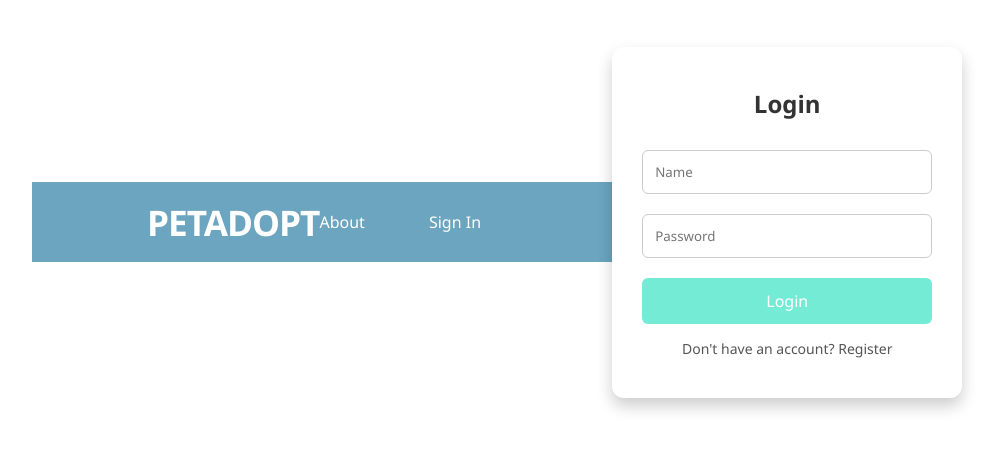
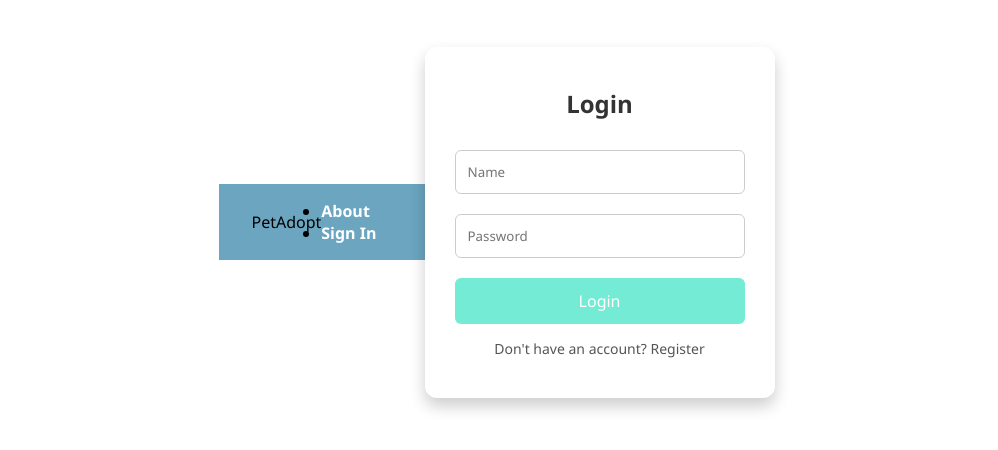
Before and after one commit to Prarthana-05/pet, a website with bundled scripts: page frontend/index.html in a window 1280 px wide. Shown: the part 178-628 px from the top of the page, without its empty margins (143-1141 px from the left). Built offline with nearby package versions, Linux system fonts and the light colour scheme.

Commit message:
login changes

```diff
--- a/frontend/css/styles.css
+++ b/frontend/css/styles.css
@@ -1166,50 +1166,3 @@ button:hover {
   background-color: #5794af;
   transform: translateY(-2px);
 }
-
-
-
-
-/* --- Navbar Container --- */
-.navbar {
-    display: flex;
-    justify-content: space-between; /* Pushes Logo to left, Links to right */
-    align-items: center;            /* Vertically centers all items */
-    background-color: #6ba5c0;      /* Your current theme color */
-    padding: 1rem 9%;               /* Standard desktop side-padding */
-    height: 80px;                   /* Fixed height for a professional look */
-}
-
-/* --- Bold and Big Logo --- */
-.navbar .logo {
-    font-size: 2.2rem;              /* Increases size */
-    font-weight: 900;               /* Makes it extra bold */
-    color: white;
-    text-transform: uppercase;      /* Optional: matches Ecosort style */
-    letter-spacing: -1px;           /* Sleek, modern spacing */
-}
-
-/* --- Links Side-by-Side --- */
-.auth-nav, .nav-links {
-    display: flex;                  /* Forces items into a row */
-    list-style: none;               /* Removes the bullet points */
-    gap: 3rem;                      /* Spacing between the links */
-    margin: 0;
-    padding: 0;
-}
-
-.auth-nav li {
-    display: inline-block;          /* Reinforces side-by-side behavior */
-}
-
-.auth-nav a {
-    color: white;
-    text-decoration: none;
-    font-size: 1rem;
-    font-weight: 500;
-    transition: 0.3s;
-}
-
-.auth-nav a:hover {
-    color: #e0f2f1;                 /* Subtle hover effect */
-}
```
